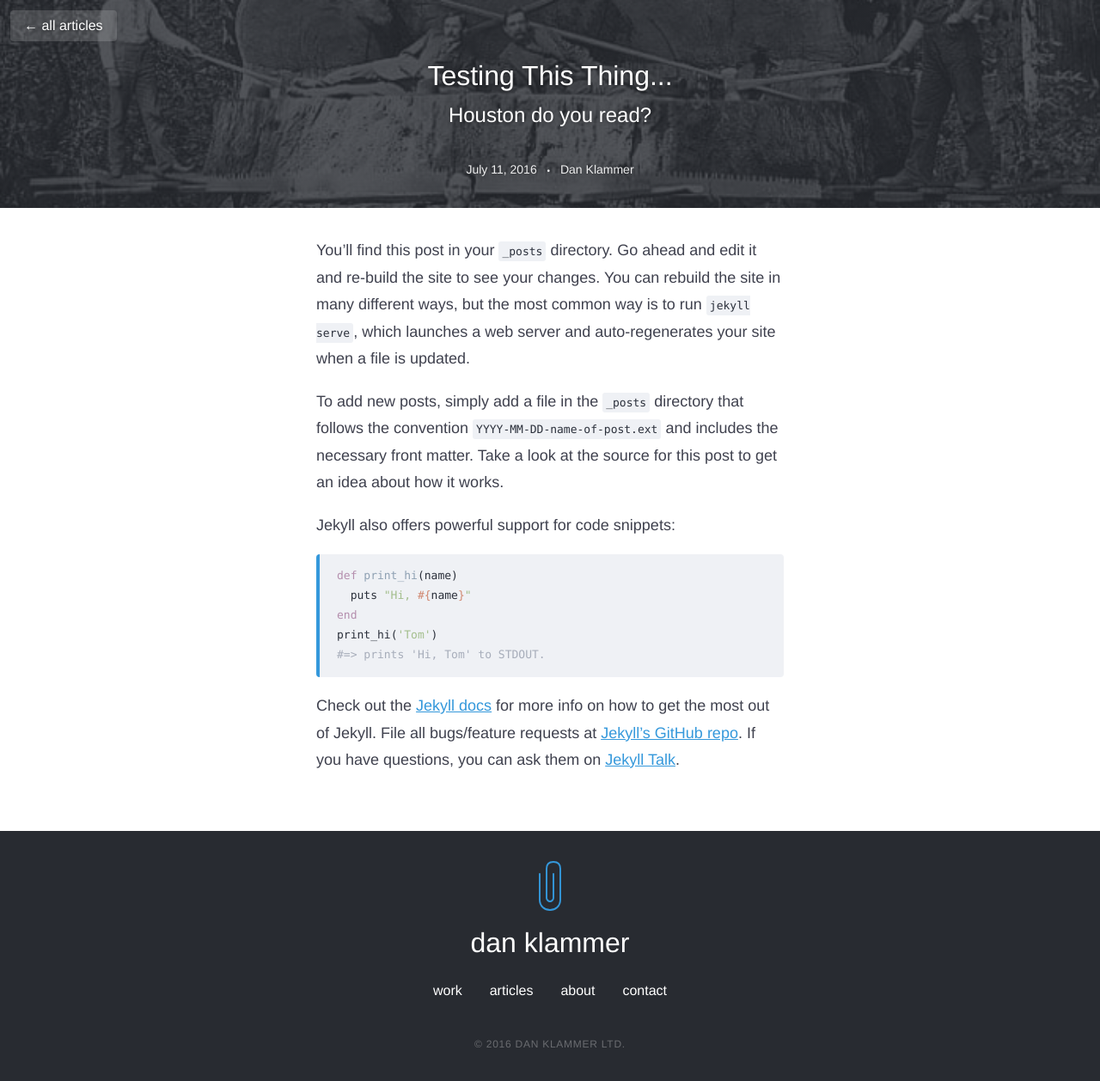
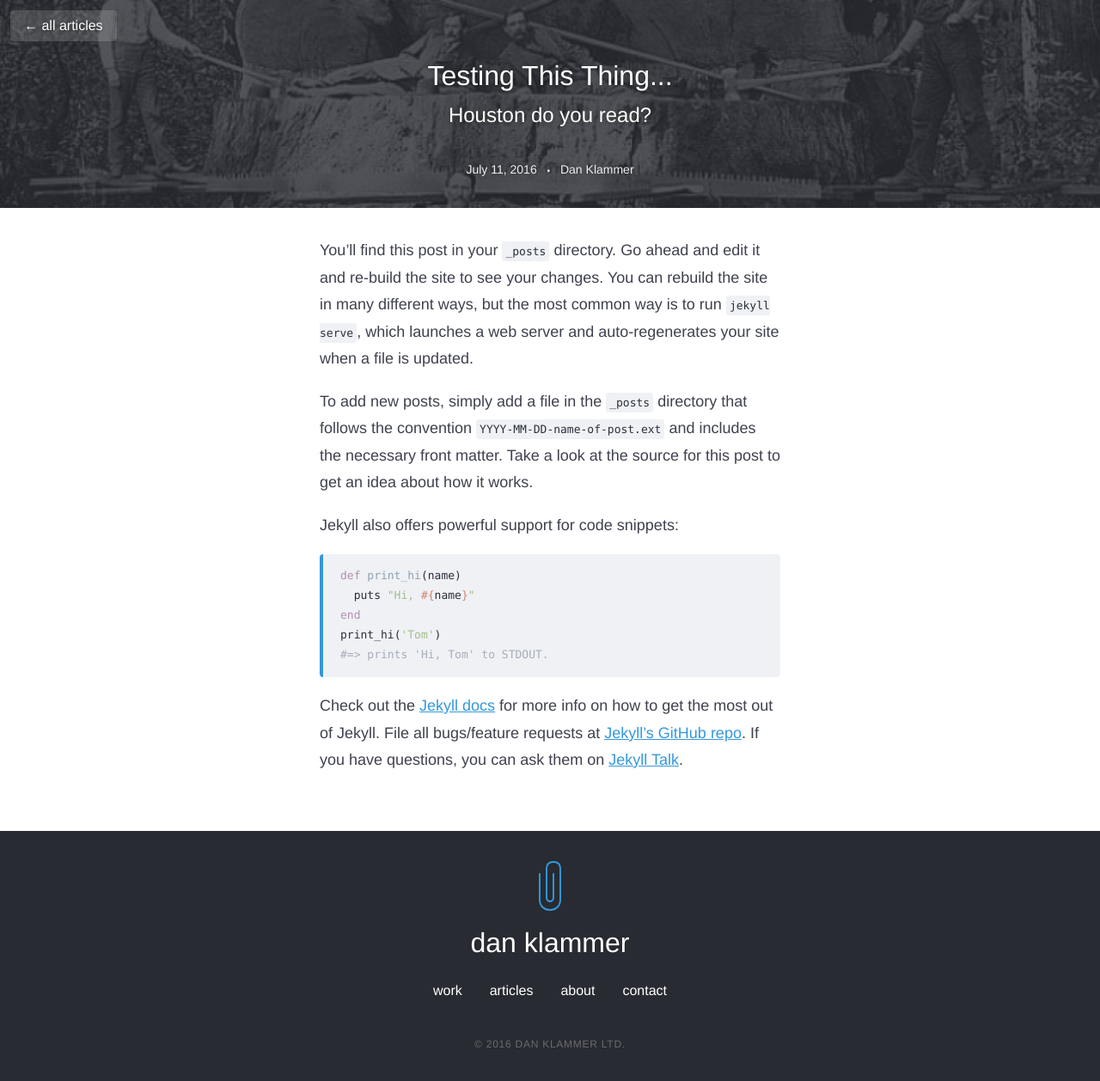
Before and after one commit to danklammer/danklammer.github.io, a Jekyll site: the page built from articles/_posts/2016-07-11-testing.md, in a window 1280 px wide. Shown: the whole page at 86% size. Built offline with Jekyll 4.4.1, drawn with Linux system fonts in a browser that asks for light colours.

Commit message:
Added fullbleed class for sm breakpoint. Made life easier with an article side margin variable.

```diff
--- a/_layouts/page.html
+++ b/_layouts/page.html
@@ -6,7 +6,7 @@
 
   {% include nav.html %}
 
-  <article class="lg-article lg-height-full lg-align-middle pt3 px3 pb6">
+  <article class="lg-article lg-height-full lg-align-middle pt3 pb6 article-side-padding">
     <section class="section-max-width width-full center-block">
 
     <h1 class="font-size-1 line-height-none pt3">{{ page.title }}</h1>
--- a/_layouts/post.html
+++ b/_layouts/post.html
@@ -4,7 +4,7 @@
 
 <article class="site-post lg-post lg-height-full" itemscope itemtype="http://schema.org/BlogPosting">
 
-  <header class="align-center color-white text-shadow-medium pt6 px3 pb4" style="background: linear-gradient( rgba({{ page.color }}, 0.8), rgba({{ page.color }}, 0.8)), url({{ page.cover-image }}); background-size: cover; background-position: center center;">
+  <header class="align-center color-white text-shadow-medium pt6 pb4 article-side-padding" style="background: linear-gradient( rgba({{ page.color }}, 0.8), rgba({{ page.color }}, 0.8)), url({{ page.cover-image }}); background-size: cover; background-position: center center;">
 
       <a href="{{ site.baseurl }}/articles/" class="lg-absolute l1 t1 sm-hide font-size-5 inline-block color-white dim-bg-white underline-none lowercase py1 px3 m2 br3">&larr; All Articles</a>
 
@@ -23,7 +23,7 @@
 
   </header>
 
-  <section class="section-max-width width-full center-block pt3 px3 pb6">
+  <section class="section-max-width width-full center-block pt3 pb6 article-side-padding">
 
     <div class="post-content" itemprop="articleBody">
       {{ content }}
--- a/_layouts/project.html
+++ b/_layouts/project.html
@@ -4,7 +4,7 @@
 
 <article class="site-project lg-post lg-height-full" itemscope itemtype="http://schema.org/BlogPosting">
 
-  <header class="align-center color-white text-shadow-medium px3 py6" style="background: linear-gradient( rgba({{ page.color }}, 0.94), rgba({{ page.color }}, 0.94)), url({{ page.cover-image }}); background-size: cover; background-position: center center;">
+  <header class="align-center color-white text-shadow-medium py6 article-side-padding" style="background: linear-gradient( rgba({{ page.color }}, 0.94), rgba({{ page.color }}, 0.94)), url({{ page.cover-image }}); background-size: cover; background-position: center center;">
 
       <a href="{{ site.baseurl }}/" class="lg-absolute l1 t1 sm-hide font-size-5 inline-block color-white dim-bg-black underline-none lowercase py1 px3 m2 br3">&larr; All Work</a>
 
@@ -23,7 +23,7 @@
 
   </header>
 
-  <section class="section-max-width width-full center-block pt3 px3 pb6">
+  <section class="section-max-width width-full center-block pt3 pb6 article-side-padding">
 
     <div class="post-content" itemprop="articleBody">
       {{ content }}
--- a/articles/index.html
+++ b/articles/index.html
@@ -8,7 +8,7 @@
 
   {% include nav.html %}
 
-  <div class="lg-article lg-height-full lg-align-middle pt3 px3 pb6">
+  <div class="lg-article lg-height-full lg-align-middle pt3 pb6 article-side-padding">
     <section class="section-max-width width-full center-block">
 
       <h1 class="font-size-1 line-height-none py3">{{ page.title }}</h1>
--- a/css/main.scss
+++ b/css/main.scss
@@ -6,7 +6,8 @@
 //Variables
 $lg-breakpoint: 60rem;
 $sm-breakpoint: 36rem;
-
+$article-side-padding: 1.25rem;
+$zoom-margin: (($sm-breakpoint - ($article-side-padding * 2)) / 2);
 
 // Font Family
 .font-avenir { font-family: 'Avenir Next', Avenir, 'Helvetica Neue', helvetica, sans-serif }
@@ -29,6 +30,7 @@
 body { font-size: 1.125rem }
 a { color: #3498db }
 .section-max-width { max-width: $sm-breakpoint }
+.article-side-padding { padding-left: $article-side-padding; padding-right: $article-side-padding }
 
 
 // Navigation
@@ -74,7 +76,7 @@
 .img-zoom.zoom img {
     width: 100vw;
     max-width: 100vw;
-    margin-left: calc((34rem/2) - 50vw);
+    margin-left: calc(#{$zoom-margin} - 50vw);
 }
 
 .highlight {
@@ -98,16 +100,31 @@
 // Custom Media Queries
 @media (max-width: $sm-breakpoint) {
 
-    body { font-size: 1rem }
-    .highlight { margin: 0 -1rem; border-radius: 0; }
-    .img-zoom.zoom img { margin-left: -1rem }
+    body {
+        font-size: 1.032rem
+    }
+
+    .highlight, .sm-fullbleed {
+        margin-left: -$article-side-padding !important;
+        margin-right: -$article-side-padding !important;
+        border-radius: 0 !important;
+    }
+
+    .img-zoom.zoom img {
+        margin-left: -$article-side-padding;
+    }
 
 }
 
 @media (max-width: $lg-breakpoint) {
 
-    .site-page .sm-header-tagline { display: none }
-    .img-zoom.zoom img { border-radius: 0 }
+    .site-page .sm-header-tagline {
+        display: none
+    }
+
+    .img-zoom.zoom img {
+        border-radius: 0
+    }
 
 }
 
@@ -116,7 +133,7 @@
     .img-zoom.zoom img {
         width: 110vmin;
         max-width: 110vmin;
-        margin-left: calc((34rem/2) - 55vmin);
+        margin-left: calc(#{$zoom-margin} - 55vmin);
     }
 
     .lg-header {
```
Also changed, not shown: work/_posts/2016-01-01-squad.md (+1 -1 lines).
